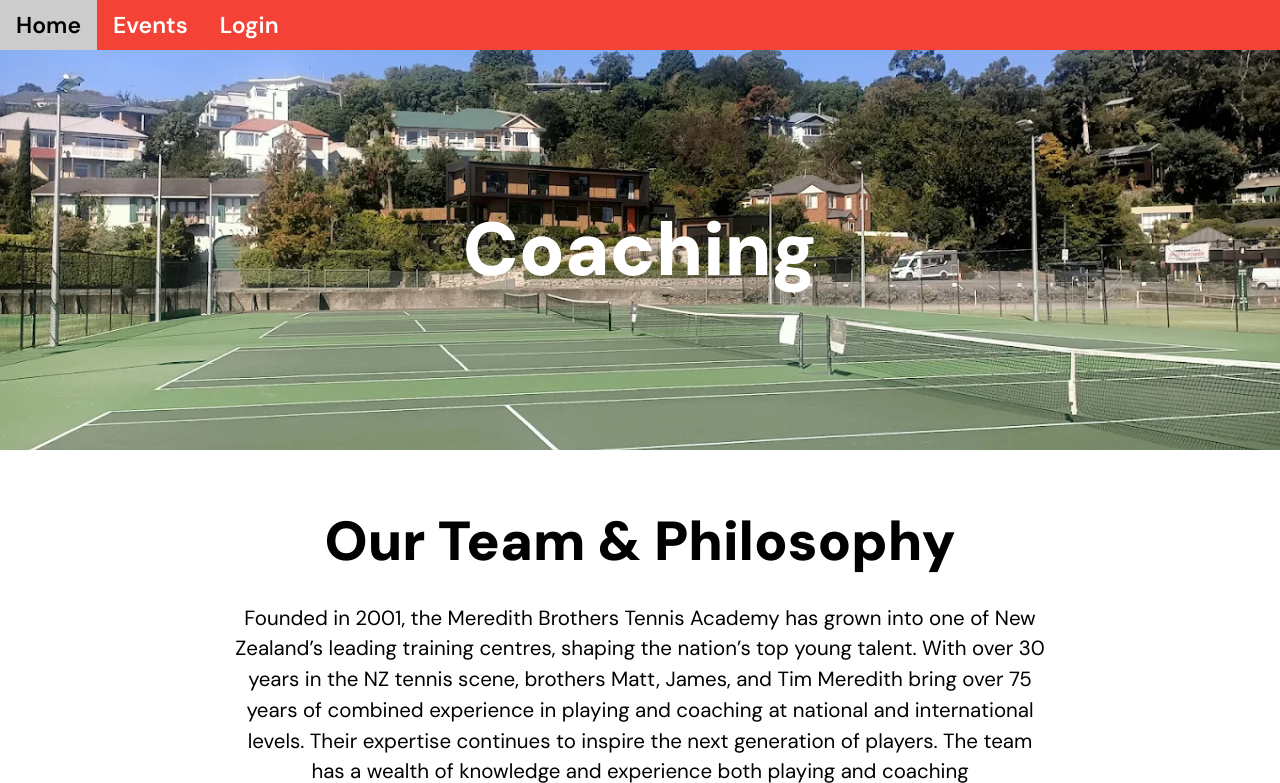
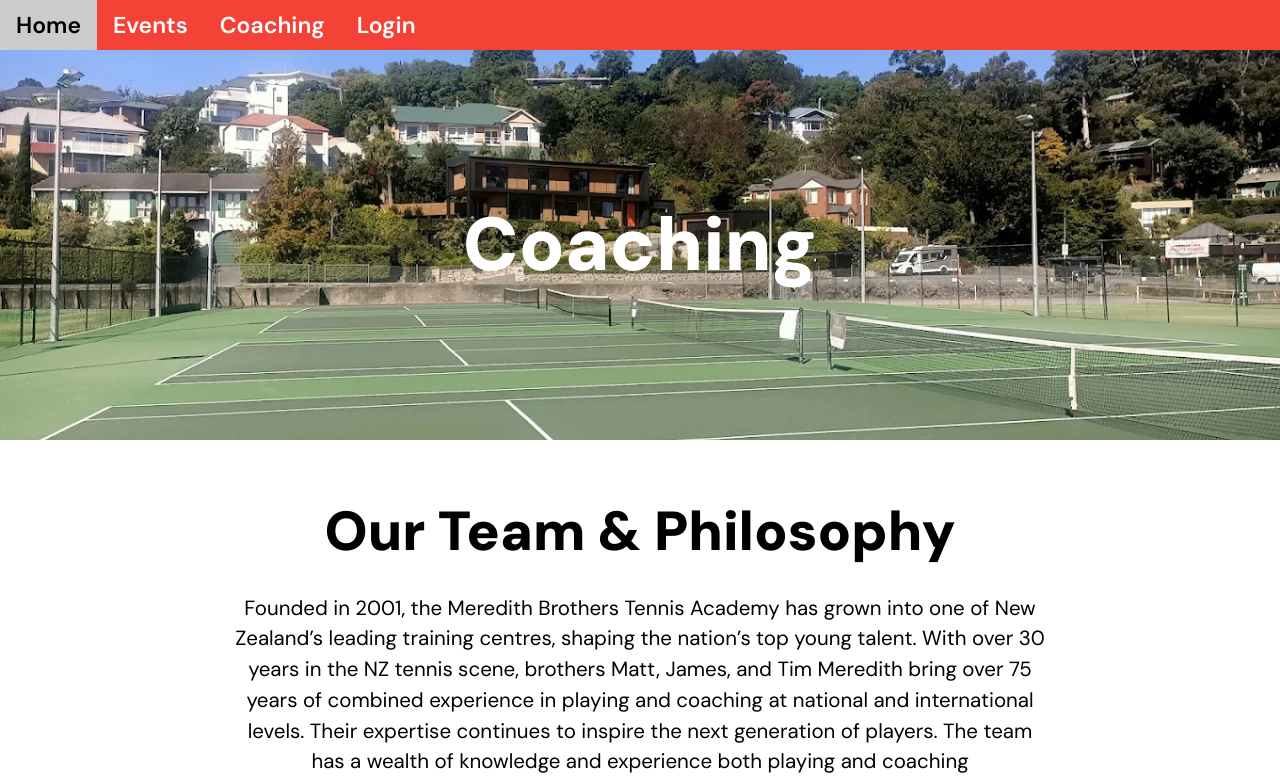
Before and after one commit to NikitaSidaway/Tennis-app, a Flask app: page /coaching in a window 1280 px wide. Shown: the top 783 px of the page. Run offline with Flask 3, Linux system fonts and the light colour scheme.

Commit message:
Added coaching page to navbar

```diff
--- a/static/styles.css
+++ b/static/styles.css
@@ -151,9 +151,10 @@
 
 .home-wrapper-threecoloumn {
   width: 100%;
-  padding: 65px 0;
+  padding: 55px 0;
   background-color: #e1e1e1;
   margin-top: 60px;
+
 }
 
 .grey-wrapper-threecoloumn {
@@ -234,7 +235,7 @@
   background-size: cover;
   position: relative;
   background-color: black;
-  height: 400px;
+  height: 390px;
   width: 100vw;
 
 }
--- a/templates/layout.html
+++ b/templates/layout.html
@@ -14,6 +14,7 @@
     <div class="w3-bar w3-red navbar">
         <a href="/" class="w3-bar-item w3-button">Home</a>
         <a href="/news" class="w3-bar-item w3-button">Events</a>
+        <a href="/coaching" class="w3-bar-item w3-button">Coaching</a>
         {% if not session["user"] %}
             <a href="/admin" class="w3-bar-item w3-button">Login</a>
         {% else %}
```
